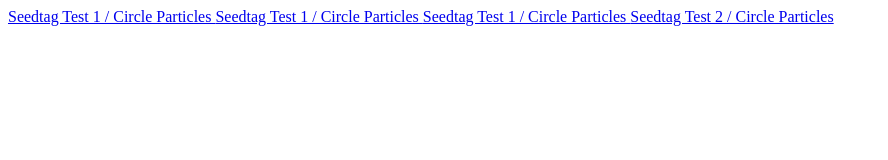
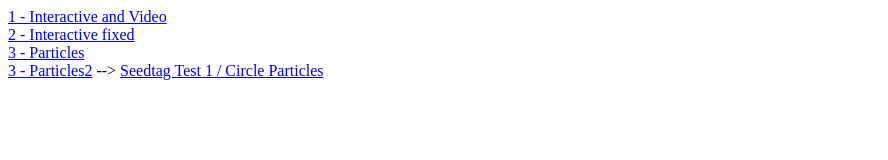
Before and after one commit to juanSeedtag/juanseedtag.github.io, a plain HTML site: page index.html in a window 1280 px wide. Shown: the whole page, without its empty margins (0-888 px from the left). Drawn offline with Linux system fonts and the light colour scheme.

Commit message:
Update index.html

```diff
--- a/index.html
+++ b/index.html
@@ -1,9 +1,6 @@
-<!-- count particles <a href="interactive_video/index.html"> 1 - Interactive and Video</a><br>
+<a href="interactive_video/index.html"> 1 - Interactive and Video</a><br>
 <a href="interactive_Fixed/index.html">2 - Interactive fixed</a><br>
 <a href="particles/index.html">3 - Particles</a><br>
 <a href="particles0/index.html">3 - Particles2</a> -->
 
 <a href="particles.js-master/demo/index.html"> Seedtag Test 1 / Circle Particles
-<a href="particles.js-master/demo/index.html"> Seedtag Test 1 / Circle Particles
-<a href="particles.js-master/demo/index.html"> Seedtag Test 1 / Circle Particles
-<a href="particles0/index.html"> Seedtag Test 2 / Circle Particles
```
